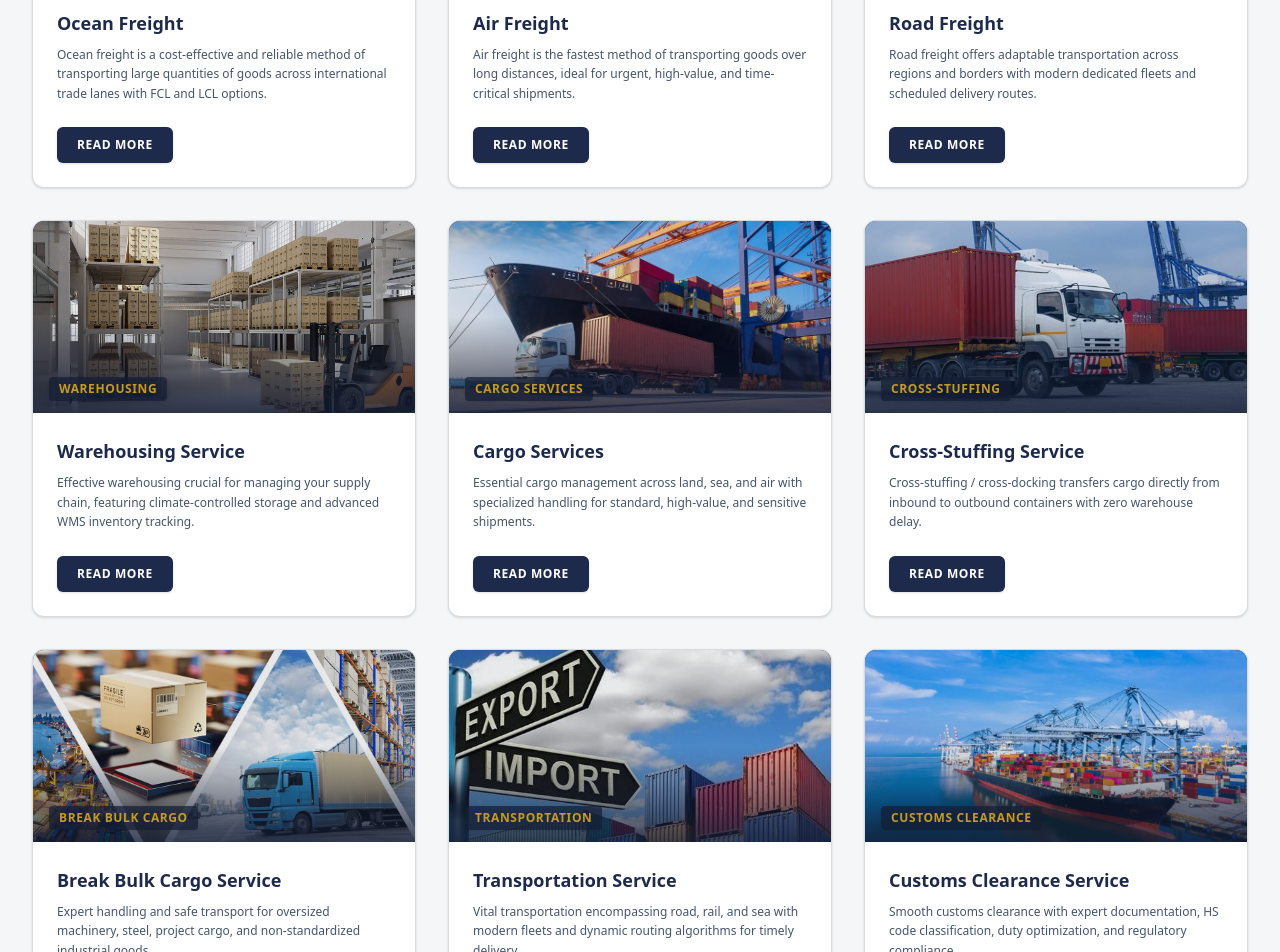
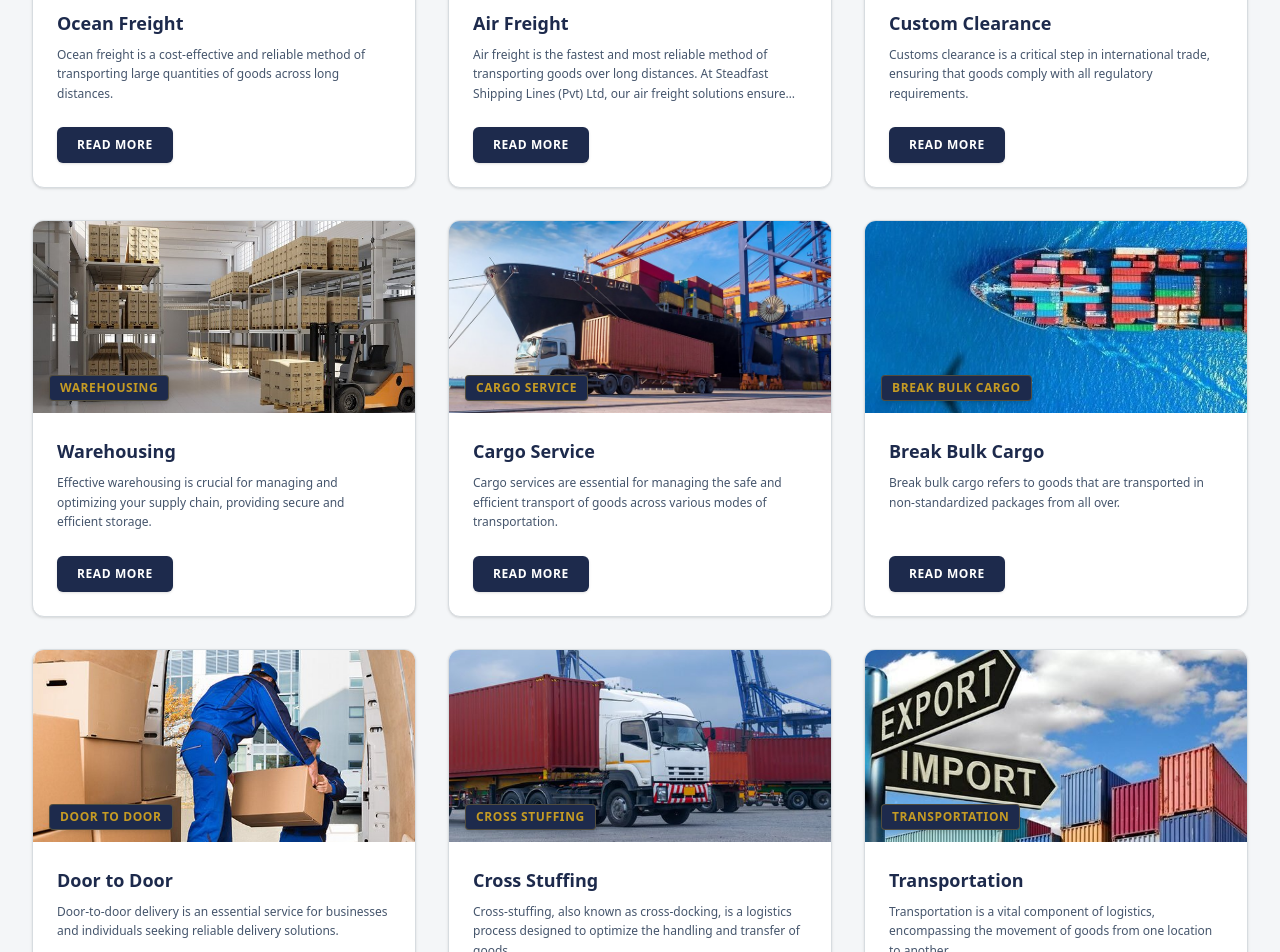
Before and after one commit to TechSolutionor98/steadfastshippinglines, a Next.js app: page / in a window 1280 px wide. Shown: the part 1740-2692 px from the top of the page. Built offline with nearby package versions, Linux system fonts and the light colour scheme; no server answers; the database is empty.

Commit message:
Update OUR SERVICES section to exact 9 cards with requested data and remove card image opacity

```diff
--- a/src/Components/Home/HomePage.jsx
+++ b/src/Components/Home/HomePage.jsx
@@ -104,19 +104,72 @@ export default function HomePage({ cmsContent }) {
   // FAQ Accordion State (Section 13)
   const [openFaq, setOpenFaq] = useState(0);
 
-  // Map service image
-  const serviceImages = {
-    "air-freight": "/images/home/air.jpg",
-    "road-freight": "/images/home/road.jpg",
-    "ocean-freight": "/images/home/ocean.jpg",
-    "warehousing-service": "/images/home/warehouse.jpg",
-    "cargo-services": "/images/home/cargo.jpg",
-    "cross-stuffing-service": "/images/home/cross-stuffing.jpg",
-    "break-bulk-cargo-service": "/images/home/how-we-help.jpg",
-    "door-to-door-delievery": "/images/home/door.jpg",
-    "transportation-service": "/images/home/road.jpg",
-    "customs-clearance-service": "/images/home/ocean.jpg",
-  };
+  // Section 3: "OUR SERVICES" / "WHAT WE PROVIDE" (Exact 9 Services)
+  const servicesProvided = [
+    {
+      title: "Ocean Freight",
+      shortTitle: "Ocean Freight",
+      slug: "ocean-freight",
+      image: "/images/home/ocean.jpg",
+      description: "Ocean freight is a cost-effective and reliable method of transporting large quantities of goods across long distances.",
+    },
+    {
+      title: "Air Freight",
+      shortTitle: "Air Freight",
+      slug: "air-freight",
+      image: "/images/home/air.jpg",
+      description: "Air freight is the fastest and most reliable method of transporting goods over long distances. At Steadfast Shipping Lines (Pvt) Ltd, our air freight solutions ensure time-critical delivery worldwide.",
+    },
+    {
+      title: "Custom Clearance",
+      shortTitle: "Custom Clearance",
+      slug: "customs-clearance-service",
+      image: "/images/home/customs.jpg",
+      description: "Customs clearance is a critical step in international trade, ensuring that goods comply with all regulatory requirements.",
+    },
+    {
+      title: "Warehousing",
+      shortTitle: "Warehousing",
+      slug: "warehousing-service",
+      image: "/images/home/warehouse.jpg",
+      description: "Effective warehousing is crucial for managing and optimizing your supply chain, providing secure and efficient storage.",
+    },
+    {
+      title: "Cargo Service",
+      shortTitle: "Cargo Service",
+      slug: "cargo-services",
+      image: "/images/home/cargo.jpg",
+      description: "Cargo services are essential for managing the safe and efficient transport of goods across various modes of transportation.",
+    },
+    {
+      title: "Break Bulk Cargo",
+      shortTitle: "Break Bulk Cargo",
+      slug: "break-bulk-cargo-service",
+      image: "/images/home/break-bulk.jpg",
+      description: "Break bulk cargo refers to goods that are transported in non-standardized packages from all over.",
+    },
+    {
+      title: "Door to Door",
+      shortTitle: "Door to Door",
+      slug: "door-to-door-delievery",
+      image: "/images/home/door.jpg",
+      description: "Door-to-door delivery is an essential service for businesses and individuals seeking reliable delivery solutions.",
+    },
+    {
+      title: "Cross Stuffing",
+      shortTitle: "Cross Stuffing",
+      slug: "cross-stuffing-service",
+      image: "/images/home/cross-stuffing.jpg",
+      description: "Cross-stuffing, also known as cross-docking, is a logistics process designed to optimize the handling and transfer of goods.",
+    },
+    {
+      title: "Transportation",
+      shortTitle: "Transportation",
+      slug: "transportation-service",
+      image: "/images/home/road.jpg",
+      description: "Transportation is a vital component of logistics, encompassing the movement of goods from one location to another.",
+    },
+  ];
 
   // Major ports list
   const majorPorts = [
@@ -278,6 +331,7 @@ export default function HomePage({ cmsContent }) {
       {/* =========================================================================
           SECTION 3: "OUR SERVICES" / "WHAT WE PROVIDE" (Cards with Images)
           Theme Colors: Light Silver #F4F6F8 backdrop, White Cards, Gold & Navy Accents
+          100% Clear Images - NO Opacity Overlay
       ========================================================================== */}
       <section className="bg-[#F4F6F8] py-20 px-4 sm:px-8 border-y border-[#D7DCE0]">
         <div className="max-w-7xl mx-auto">
@@ -289,22 +343,21 @@ export default function HomePage({ cmsContent }) {
           </div>
 
           <div className="grid grid-cols-1 md:grid-cols-2 lg:grid-cols-3 gap-8">
-            {servicesData.map((svc) => (
+            {servicesProvided.map((svc) => (
               <div
                 key={svc.slug}
                 className="bg-white rounded-xl overflow-hidden shadow-sm hover:shadow-xl border border-[#D7DCE0] transition-all duration-300 flex flex-col justify-between group"
               >
                 <div>
-                  {/* Service Image Banner on Top */}
-                  <div className="relative h-48 w-full overflow-hidden bg-[#141E36]">
+                  {/* Service Image Banner on Top - 100% Clear without Opacity */}
+                  <div className="relative h-48 w-full overflow-hidden bg-slate-100">
                     <Image
-                      src={serviceImages[svc.slug] || "/images/home/ocean.jpg"}
+                      src={svc.image}
                       alt={svc.title}
                       fill
-                      className="object-cover group-hover:scale-110 transition-transform duration-700 opacity-90 group-hover:opacity-100"
+                      className="object-cover group-hover:scale-105 transition-transform duration-500 opacity-100"
                     />
-                    <div className="absolute inset-0 bg-gradient-to-t from-[#141E36]/80 via-transparent to-transparent" />
-                    <span className="absolute bottom-3 left-4 text-xs font-bold text-[#C59B24] uppercase tracking-wider drop-shadow bg-[#141E36]/70 px-2.5 py-1 rounded">
+                    <span className="absolute bottom-3 left-4 text-xs font-bold text-[#C59B24] uppercase tracking-wider bg-[#1D2A4C] px-2.5 py-1 rounded shadow-md border border-[#C59B24]/30">
                       {svc.shortTitle}
                     </span>
                   </div>
@@ -314,7 +367,7 @@ export default function HomePage({ cmsContent }) {
                       {svc.title}
                     </h3>
                     <p className="text-xs text-slate-600 leading-relaxed line-clamp-3">
-                      {svc.shortDescription}
+                      {svc.description}
                     </p>
                   </div>
                 </div>
--- a/src/data/steadfastData.js
+++ b/src/data/steadfastData.js
@@ -124,7 +124,7 @@ export const servicesData = [
     shortTitle: "Ocean Freight",
     tagline: "Cost-Effective & High-Capacity Maritime Solutions",
     icon: "Ship",
-    shortDescription: "Ocean freight is a cost-effective and reliable method of transporting large quantities of goods across international trade lanes with FCL and LCL options.",
+    shortDescription: "Ocean freight is a cost-effective and reliable method of transporting large quantities of goods across long distances.",
     overview: "Ocean freight is a cost-effective and reliable method of transporting large quantities of goods across long distances. At Steadfast Shipping Lines (Pvt) Ltd, we provide comprehensive ocean freight solutions designed to meet the diverse shipping requirements of modern businesses. Whether shipping Full Container Loads (FCL) or Less than Container Loads (LCL), our seasoned team ensures your cargo is safely booked, tracked, and delivered with competitive transit schedules.",
     image: "/images/ocean-freight.jpg",
     features: [
@@ -167,7 +167,7 @@ export const servicesData = [
     shortTitle: "Air Freight",
     tagline: "Fast, Reliable & Priority Worldwide Air Cargo",
     icon: "Plane",
-    shortDescription: "Air freight is the fastest method of transporting goods over long distances, ideal for urgent, high-value, and time-critical shipments.",
+    shortDescription: "Air freight is the fastest and most reliable method of transporting goods over long distances. At Steadfast Shipping Lines (Pvt) Ltd, we provide top-tier air freight solutions.",
     overview: "Air freight is the fastest and most reliable method of transporting goods over long distances. At Steadfast Shipping Lines (Pvt) Ltd, we provide top-tier air freight services engineered for businesses requiring expedited shipping and guaranteed delivery windows. Leveraging our global partnerships with premier cargo airlines, we manage your air shipments from tarmac to destination with maximum velocity and security.",
     image: "/images/air-freight.jpg",
     features: [
@@ -253,7 +253,7 @@ export const servicesData = [
     shortTitle: "Warehousing",
     tagline: "Secure Storage, Smart Inventory & Modern Distribution",
     icon: "Warehouse",
-    shortDescription: "Effective warehousing crucial for managing your supply chain, featuring climate-controlled storage and advanced WMS inventory tracking.",
+    shortDescription: "Effective warehousing is crucial for managing and optimizing your supply chain, providing secure and efficient storage.",
     overview: "Effective warehousing is crucial for managing and optimizing your supply chain, providing secure and efficient storage solutions for your commercial goods. At Steadfast Shipping Lines (Pvt) Ltd, our state-of-the-art warehousing facilities feature 24/7 digital surveillance, climate-controlled zones, automated inventory management, and integrated order fulfillment services.",
     image: "/images/warehousing.jpg",
     features: [
@@ -296,7 +296,7 @@ export const servicesData = [
     shortTitle: "Cargo Services",
     tagline: "Specialized & Multimodal Cargo Management",
     icon: "Package",
-    shortDescription: "Essential cargo management across land, sea, and air with specialized handling for standard, high-value, and sensitive shipments.",
+    shortDescription: "Cargo services are essential for managing the safe and efficient transport of goods across various modes of transportation.",
     overview: "Cargo services are essential for managing the safe and efficient transport of goods across diverse modes of transportation. At Steadfast Shipping Lines (Pvt) Ltd, our comprehensive cargo services provide end-to-end logistics coordination, secure packing, multimodal routing, and certified customs handling for both general and specialized shipments.",
     image: "/images/cargo-services.jpg",
     features: [
@@ -339,7 +339,7 @@ export const servicesData = [
     shortTitle: "Cross-Stuffing",
     tagline: "Rapid Cargo Transfer, Transshipment & Hub Optimization",
     icon: "Boxes",
-    shortDescription: "Cross-stuffing / cross-docking transfers cargo directly from inbound to outbound containers with zero warehouse delay.",
+    shortDescription: "Cross-stuffing, also known as cross-docking, is a logistics process designed to optimize the handling and transfer of goods.",
     overview: "Cross-stuffing, also known as cross-docking, is a specialized logistics process designed to optimize cargo flow by transferring goods directly from inbound containers or trucks to outbound transport vehicles with minimal handling. At Steadfast Shipping Lines (Pvt) Ltd, our dedicated transshipment hubs streamline your distribution, eliminate unnecessary demurrage, and accelerate delivery times.",
     image: "/images/cross-stuffing.jpg",
     features: [
@@ -382,7 +382,7 @@ export const servicesData = [
     shortTitle: "Break Bulk Cargo",
     tagline: "Heavy Lift, Out-of-Gauge & Non-Containerized Freight",
     icon: "Anchor",
-    shortDescription: "Expert handling and safe transport for oversized machinery, steel, project cargo, and non-standardized industrial goods.",
+    shortDescription: "Break bulk cargo refers to goods that are transported in non-standardized packages from all over.",
     overview: "Break bulk cargo refers to goods that cannot fit into standard shipping containers and must be transported as individual pieces, heavy units, or loose freight. At Steadfast Shipping Lines (Pvt) Ltd, we specialize in project cargo logistics, heavy lift maritime charters, and specialized flat rack stowage for industrial machinery, energy infrastructure, and construction cargo.",
     image: "/images/break-bulk.jpg",
     features: [
@@ -425,7 +425,7 @@ export const servicesData = [
     shortTitle: "Transportation",
     tagline: "Multimodal Fleet, Route Optimization & Intermodal Delivery",
     icon: "Truck",
-    shortDescription: "Vital transportation encompassing road, rail, and sea with modern fleets and dynamic routing algorithms for timely delivery.",
+    shortDescription: "Transportation is a vital component of logistics, encompassing the movement of goods from one location to another.",
     overview: "Transportation is a vital component of modern commerce, encompassing the coordinated movement of goods across diverse terrains and transport modes. At Steadfast Shipping Lines (Pvt) Ltd, we combine cutting-edge fleet telematics, strategic multimodal routing, and dedicated driver networks to transport your cargo safely across domestic, regional, and international borders.",
     image: "/images/transportation.jpg",
     features: [
@@ -468,7 +468,7 @@ export const servicesData = [
     shortTitle: "Customs Clearance",
     tagline: "Fast Regulatory Approval, Tariff Compliance & Documentation",
     icon: "FileCheck",
-    shortDescription: "Smooth customs clearance with expert documentation, HS code classification, duty optimization, and regulatory compliance.",
+    shortDescription: "Customs clearance is a critical step in international trade, ensuring that goods comply with all regulatory requirements.",
     overview: "Customs clearance is a critical step in international trade, ensuring that goods comply with all regulatory requirements before entering or leaving a country. At Steadfast Shipping Lines (Pvt) Ltd, our licensed customs brokers navigate the complexities of import/export regulations, HS code tariff classifications, duty calculations, and government authority coordination to prevent delays and penalties.",
     image: "/images/customs-clearance.jpg",
     features: [
@@ -511,7 +511,7 @@ export const servicesData = [
     shortTitle: "Door to Door",
     tagline: "End-to-End Seamless Logistics from Origin to Final Address",
     icon: "Building2",
-    shortDescription: "Complete door-to-door delivery managing pickup, international transit, customs, and final delivery directly to the recipient.",
+    shortDescription: "Door-to-door delivery is an essential service for businesses and individuals seeking reliable delivery solutions.",
     overview: "Door-to-door delivery is the ultimate convenience for businesses and individuals seeking a seamless shipping experience. At Steadfast Shipping Lines (Pvt) Ltd, our all-inclusive door-to-door service handles the entire logistics journey from initial pickup at the manufacturer's facility to direct delivery at the recipient's doorstep with complete visibility throughout.",
     image: "/images/door-to-door.jpg",
     features: [
```
Also changed, not shown: public/images/home/break-bulk.jpg (added), public/images/home/customs.jpg (added).
